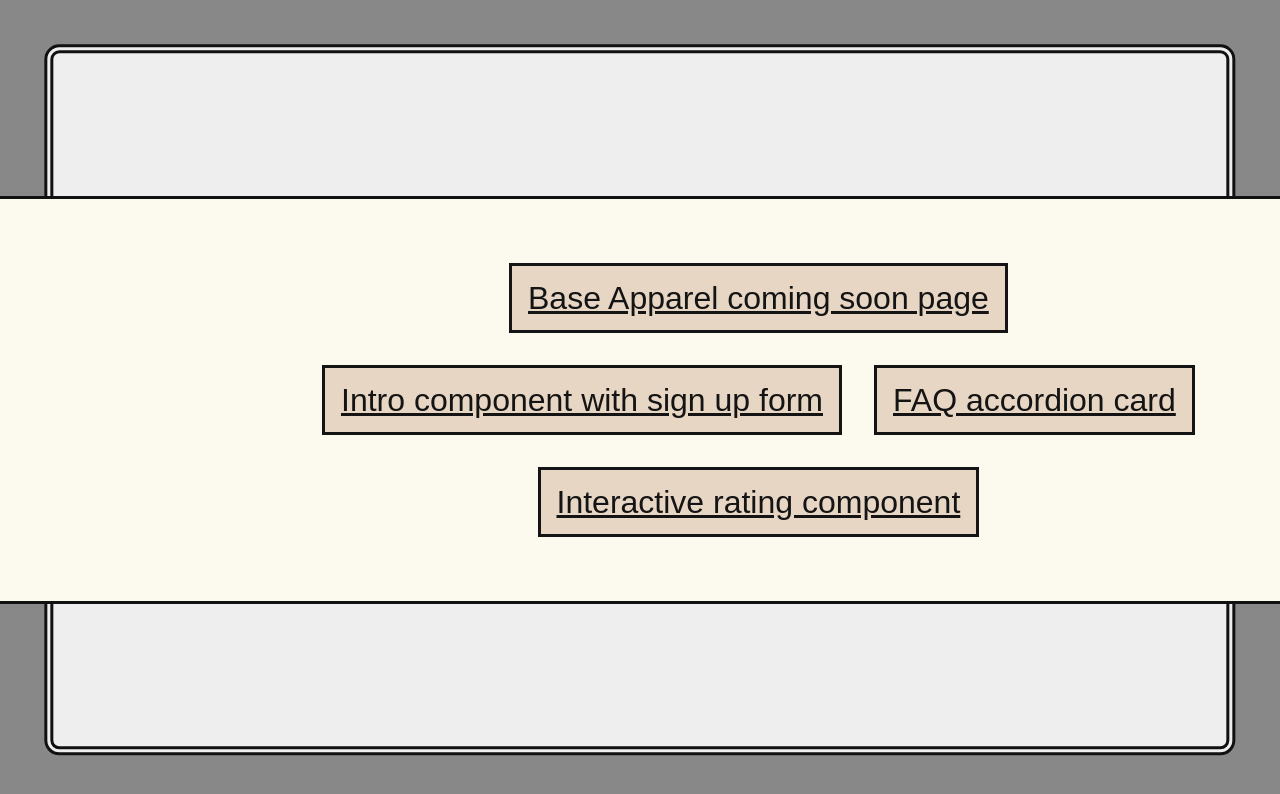
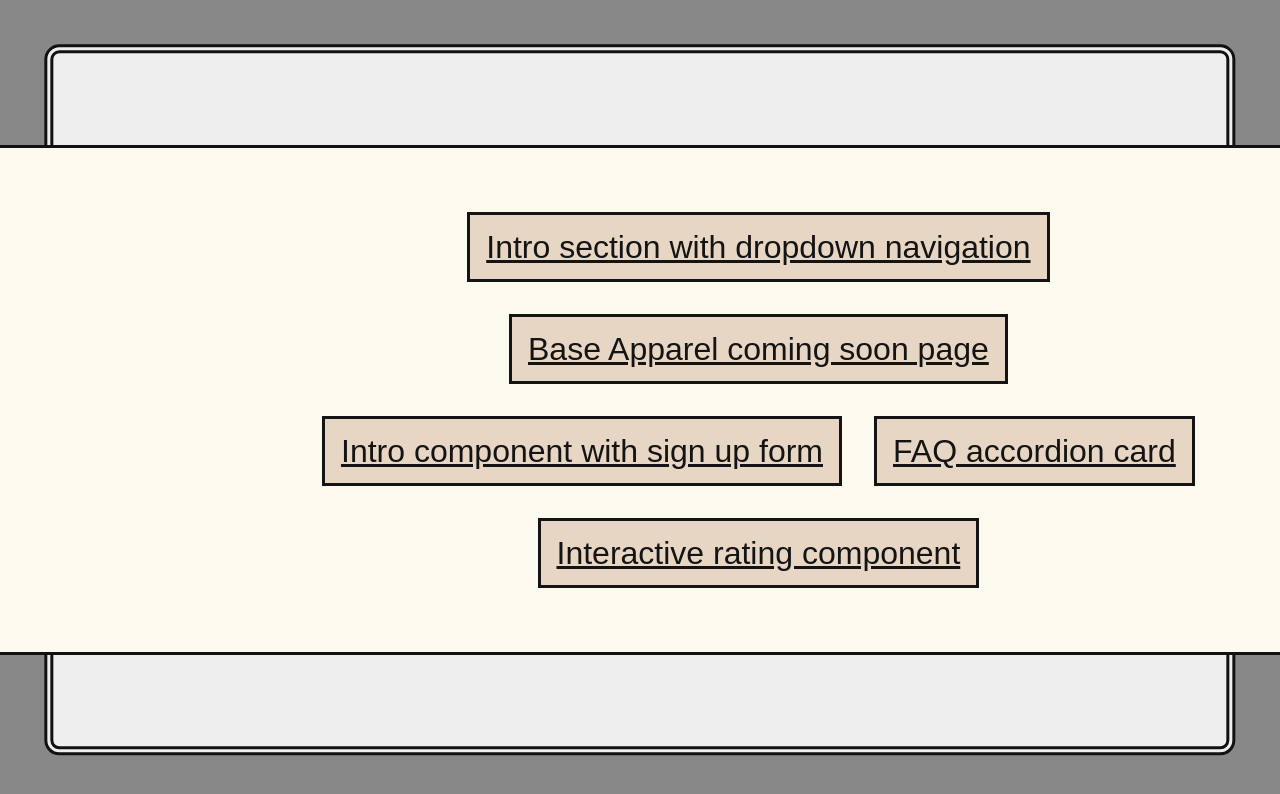
Before and after one commit to yurisdraughts/practice, a plain HTML site: page index.html in a window 1280 px wide. Drawn offline with Linux system fonts and the light colour scheme.

Commit message:
Updated the main page

```diff
--- a/index.html
+++ b/index.html
@@ -12,6 +12,7 @@
 <body>
     <section id="section-1">
         <ul>
+            <li><a href="intro-section-with-dropdown-navigation/index.html" target="_blank">Intro section with dropdown navigation</a></li>
             <li><a href="base-apparel-coming-soon/index.html" target="_blank">Base Apparel coming soon page</a></li>
             <li><a href="intro-component-with-signup-form/index.html" target="_blank">Intro component with sign up form</a></li>
             <li><a href="faq-accordion-card/index.html" target="_blank">FAQ accordion card</a></li>
```
